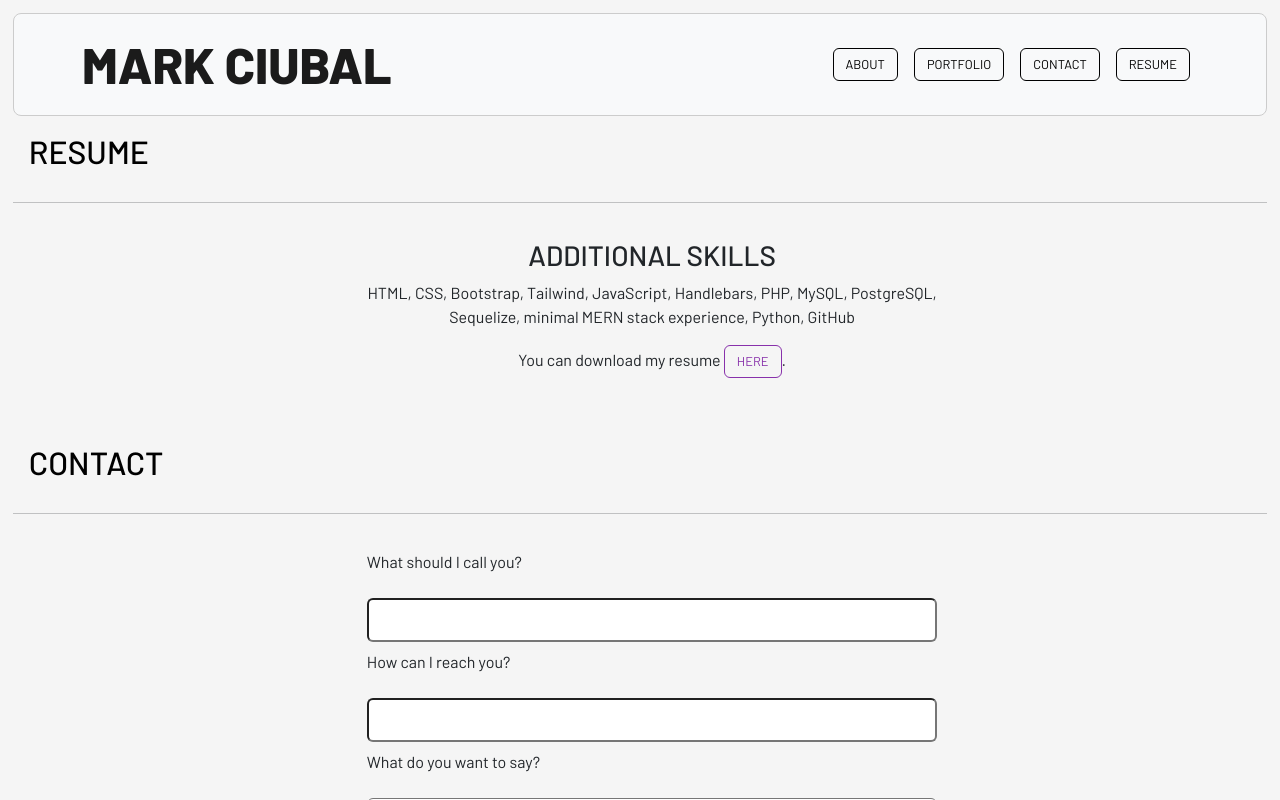
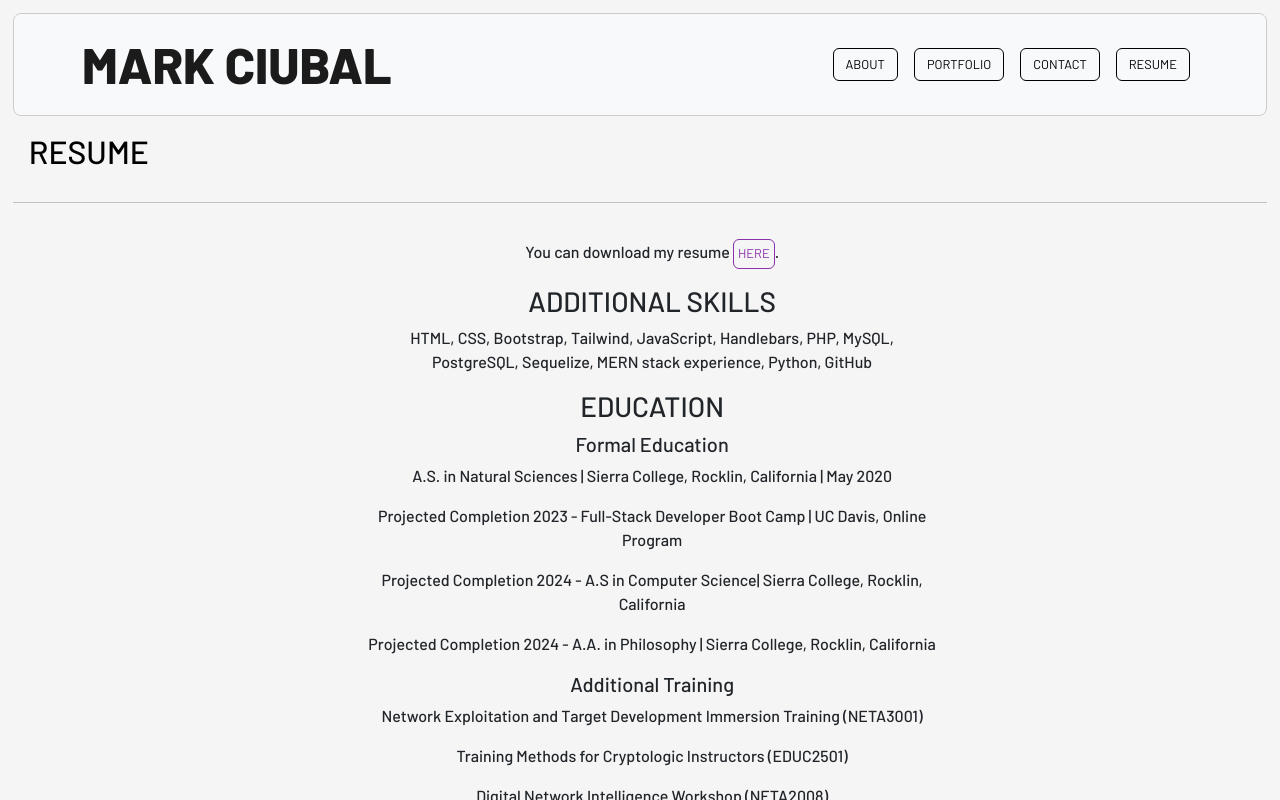
Before and after one commit to markciubal/20-Portfolio, a React (Create React App) app: page / in a window 1280 px wide. Both pictures are taken after a click on the link "RESUME". Shown: the top 800 px of the page. Built offline with nearby package versions, Linux system fonts and the light colour scheme.

Commit message:
Added input validation for email on contact page.

```diff
--- a/src/App.css
+++ b/src/App.css
@@ -257,3 +257,11 @@ h2 {
   90% { transform: translate(1px, 2px) rotate(0deg); }
   100% { transform: translate(1px, -2px) rotate(-1deg); }
 }
+
+p {
+  font-weight: 500;
+}
+
+.red-text {
+  color: darkred;
+}
--- a/src/components/About.js
+++ b/src/components/About.js
@@ -20,7 +20,7 @@ const About = () => {
                         iconStyle={{ background: '#fff', color: '#fff', objectFit: "cover" }}
                         icon={<img class="vertical-timeline-element-icon" src="./mark-ciubal.jpg"></img>}>
                         <h3 className="vertical-timeline-element-title">Me</h3>
-                        <h5>Living with my wife and dogs in Roseville, California</h5>
+                        <p>Living with my wife and dogs in Roseville, California</p>
                         {/* TODO: Add map of Roseville to page like in the youth section. */}
                         <iframe src="https://www.google.com/maps/embed?pb=!1m18!1m12!1m3!1d99552.44119614415!2d-121.37501799781158!3d38.76338777930034!2m3!1f0!2f0!3f0!3m2!1i1024!2i768!4f13.1!3m3!1m2!1s0x809b1f65623c1879%3A0x22af4a52ba493999!2sRoseville%2C%20CA!5e0!3m2!1sen!2sus!4v1692138556582!5m2!1sen!2sus" className="w-100" height="300" allowfullscreen="" loading="lazy" referrerpolicy="no-referrer-when-downgrade"></iframe>
                         <p>My hobbies are spending time with my family, web development, internet of things, </p>
@@ -32,7 +32,7 @@ const About = () => {
                         iconStyle={{ background: '#fff', color: '#fff', objectFit: "cover" }}
                         icon={<img class="vertical-timeline-element-icon" src="./uc-davis.png"></img>}>
                         <h3 className="vertical-timeline-element-title">Learning</h3>
-                        <h5>University of California Davis</h5>
+                        <h5>University of Californnia Davis</h5>
                         <h5>Continuing and Professional Education</h5>
                         <h5>Full-stack Developer Certification</h5>
                         <p>
--- a/src/components/Contact.js
+++ b/src/components/Contact.js
@@ -3,6 +3,20 @@ import '../App.css';
 import PageHeader from './PageHeader';
 
 function Contact() {
+    function checkEmailValidity(event) {
+        const regex = /^(([^<>()[\]\\.,;:\s@"]+(\.[^<>()[\]\\.,;:\s@"]+)*)|(".+"))@((\[[0-9]{1,3}\.[0-9]{1,3}\.[0-9]{1,3}\.[0-9]{1,3}\])|(([a-zA-Z\-0-9]+\.)+[a-zA-Z]{2,}))$/;
+        let emailInput = document.getElementById('email').value;
+        let emailInputError = document.getElementById('email-input-error');
+        let isValid = String(emailInput)
+        .toLowerCase()
+        .match(regex);
+        console.log(isValid);
+        if (!isValid) {
+            emailInputError.innerHTML = '<p class="red-text">Please enter a valid email address.</p>';
+        } else if (isValid) {
+            emailInputError.innerHTML = '';
+        }
+      }
     return (
         <>
             <PageHeader title="Contact" />
@@ -12,11 +26,14 @@ function Contact() {
                         <form>
                             <p>What should I call you?</p>
                             <input required className="m-2 p-2 w-100 mx-auto rounded-2" type="text" id="name"></input>
-                            <p>How can I reach you?</p>
-                            <input required className="m-2 p-2 w-100 mx-auto rounded-2" type="text" id="email"></input>
+                            <p>How can I reach you by email?</p>
+                            <input required className="m-2 p-2 w-100 mx-auto rounded-2" onChange={checkEmailValidity} onBlur={checkEmailValidity} type="text" id="email"></input>
+                            <div id="email-input-error">
+
+                            </div>
                             <p>What do you want to say?</p>
                             <textarea required className="m-2 p-2 w-100 mx-auto rounded-2" type="text" id="message"></textarea>
-                            <button className="m-2 p-2 w-100 mx-auto btn rounded-2" type="submit" id="submit">Submit</button  >
+                            <button className="m-2 p-2 w-100 mx-auto btn rounded-2" type="submit" onClick={(e) => {e.preventDefault()}} id="submit">Submit</button  >
                         </form>
                     </div>
                 </div>
@@ -29,16 +46,22 @@ function Contact() {
                             <button className="email-button btn btn-outline-light" type="button">📨 i@markciubal.com</button>
                         </a>
                         <br/>
-                        <a href="https://www.linkedin.com/in/markciubal/">
+                        <a href="https://www.linkedin.com/in/markciubal/" target="_blank" rel="noreferrer">
                             <svg xmlns="http://www.w3.org/2000/svg" viewBox="0 0 24 24" data-supported-dps="24x24" fill="currentColor" class="mercado-match" width="24" height="24" focusable="false">
                                 <path d="M20.5 2h-17A1.5 1.5 0 002 3.5v17A1.5 1.5 0 003.5 22h17a1.5 1.5 0 001.5-1.5v-17A1.5 1.5 0 0020.5 2zM8 19H5v-9h3zM6.5 8.25A1.75 1.75 0 118.3 6.5a1.78 1.78 0 01-1.8 1.75zM19 19h-3v-4.74c0-1.42-.6-1.93-1.38-1.93A1.74 1.74 0 0013 14.19a.66.66 0 000 .14V19h-3v-9h2.9v1.3a3.11 3.11 0 012.7-1.4c1.55 0 3.36.86 3.36 3.66z"></path>
                             </svg>
                         </a>
                         <br/>
-                        <a href="https://www.github.com/">
+                        <a href="https://github.com/markciubal" target="_blank" rel="noreferrer">
                         <svg height="32" aria-hidden="true" viewBox="0 0 16 16" version="1.1" width="24" data-view-component="true" class="octicon octicon-mark-github v-align-middle color-fg-default">
                             <path d="M8 0c4.42 0 8 3.58 8 8a8.013 8.013 0 0 1-5.45 7.59c-.4.08-.55-.17-.55-.38 0-.27.01-1.13.01-2.2 0-.75-.25-1.23-.54-1.48 1.78-.2 3.65-.88 3.65-3.95 0-.88-.31-1.59-.82-2.15.08-.2.36-1.02-.08-2.12 0 0-.67-.22-2.2.82-.64-.18-1.32-.27-2-.27-.68 0-1.36.09-2 .27-1.53-1.03-2.2-.82-2.2-.82-.44 1.1-.16 1.92-.08 2.12-.51.56-.82 1.28-.82 2.15 0 3.06 1.86 3.75 3.64 3.95-.23.2-.44.55-.51 1.07-.46.21-1.61.55-2.33-.66-.15-.24-.6-.83-1.23-.82-.67.01-.27.38.01.53.34.19.73.9.82 1.13.16.45.68 1.31 2.69.94 0 .67.01 1.3.01 1.49 0 .21-.15.45-.55.38A7.995 7.995 0 0 1 0 8c0-4.42 3.58-8 8-8Z"></path>
                         </svg>
+                        </a>
+                        <br/>
+                        <a href="https://flickr.com/photos/194032028@N06/" target="_blank" rel="noreferrer">
+                            <svg fill="#000000" height="24px" width="24px" version="1.1" id="Layer_1" xmlns="http://www.w3.org/2000/svg" viewBox="0 0 455 455" xmlSpace="preserve">
+                                    <path d="M0,0v455h455V0H0z M140.599,297.5C101.601,297.5,70,266.158,70,227.517 c0-38.675,31.601-70.018,70.599-70.018c38.981,0,70.582,31.343,70.582,70.018C211.181,266.158,179.581,297.5,140.599,297.5z M314.401,297.5c-38.981,0-70.582-31.343-70.582-69.983c0-38.675,31.601-70.018,70.582-70.018c38.999,0,70.599,31.343,70.599,70.018 C385,266.158,353.399,297.5,314.401,297.5z"/>
+                            </svg>
                         </a>
                     </div>
                 </div>
--- a/src/components/Resume.js
+++ b/src/components/Resume.js
@@ -9,10 +9,24 @@ function Resume() {
             <div id="contact" className="row h-100 p-2 g-col-6">
                 <div class="row justify-content-center">
                     <div class="col-6 text-center">
+                    <p>You can download my resume <a class="p-1 btn btn-active" href="Mark Ciubal Resume.pdf">here</a>.</p>
                         <h3>ADDITIONAL SKILLS</h3>
-                        <p>HTML, CSS, Bootstrap, Tailwind, JavaScript, Handlebars, PHP, MySQL, PostgreSQL, Sequelize, minimal
-MERN stack experience, Python, GitHub</p>
-                        <p>You can download my resume <a class="btn btn-active" href="Mark Ciubal Resume.pdf">here</a>.</p>
+                        <p>HTML, CSS, Bootstrap, Tailwind, JavaScript, Handlebars, PHP, MySQL, PostgreSQL, Sequelize, MERN stack experience, Python, GitHub</p>
+                        <h3>EDUCATION</h3>
+                        <h5>Formal Education</h5>
+                        <p>A.S. in Natural Sciences | Sierra College, Rocklin, California | May 2020</p>
+                        <p>Projected Completion 2023 - Full-Stack Developer Boot Camp | UC Davis, Online Program</p>
+                        <p>Projected Completion 2024 - A.S in Computer Science| Sierra College, Rocklin, California</p>
+                        <p>Projected Completion 2024 - A.A. in Philosophy | Sierra College, Rocklin, California</p>
+                        <h5>Additional Training</h5>
+                        <p>Network Exploitation and Target Development Immersion Training (NETA3001)</p>
+                        <p>Training Methods for Cryptologic Instructors (EDUC2501)</p>
+                        <p>Digital Network Intelligence Workshop (NETA2008)</p>
+                        <p>Basic Geospatial Metadata Analysis for Deployers (DEPL2000)</p>
+                        <p>Manual Morse Course (920-SQIA)</p>
+                        <p>Communications Signals Collection and Processing Course (450 Course)</p>
+                        <h5>MILITARY SERVICE</h5>
+                        <p>United States Marine Corps | Sergeant | MOS: 2621 | July 2006 – July 2011</p>
                     </div>
                 </div>
             </div>
```
Also changed, not shown: public/flickr-svgrepo-com.svg (added), 1 other file (tests, documents, lock files or other folders).
